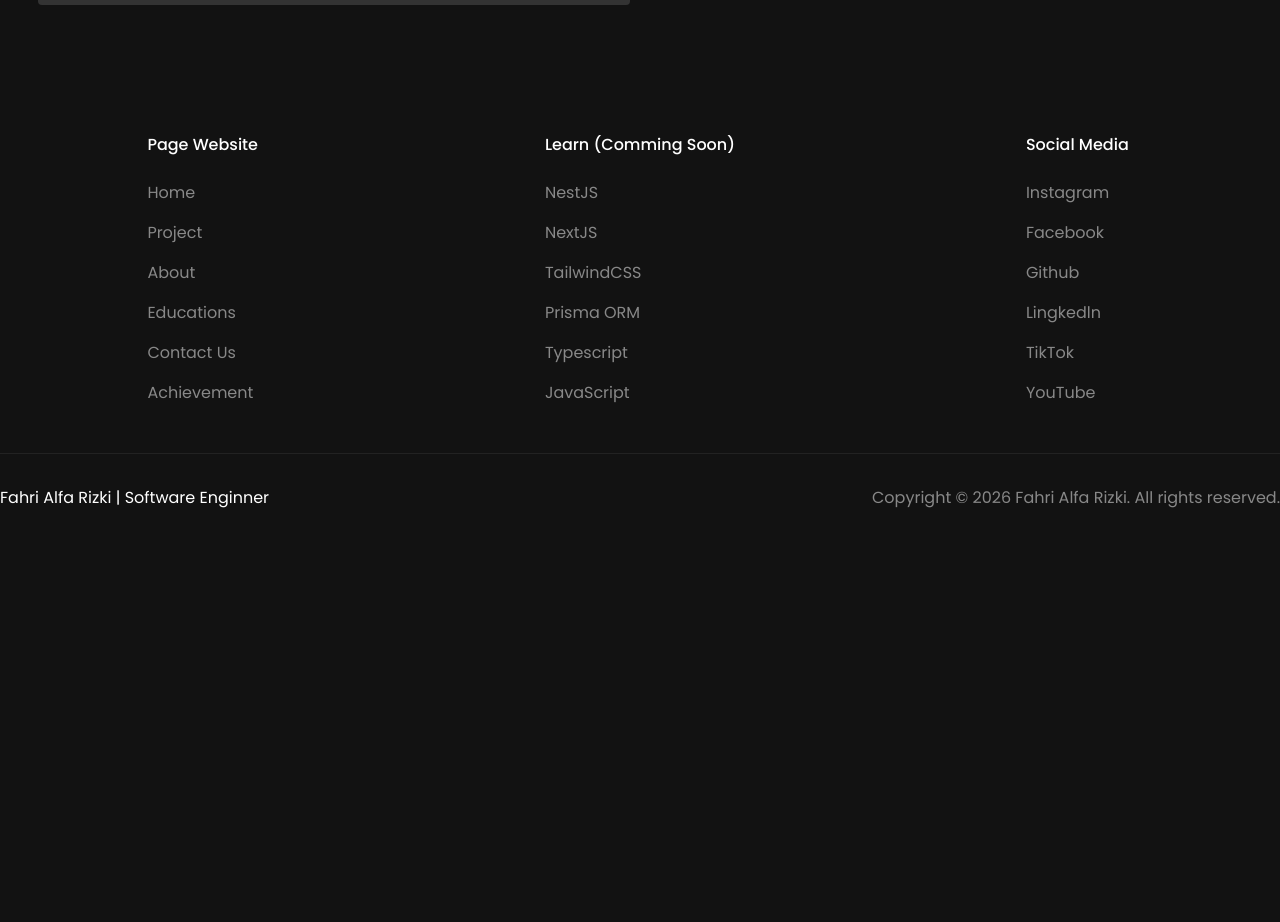
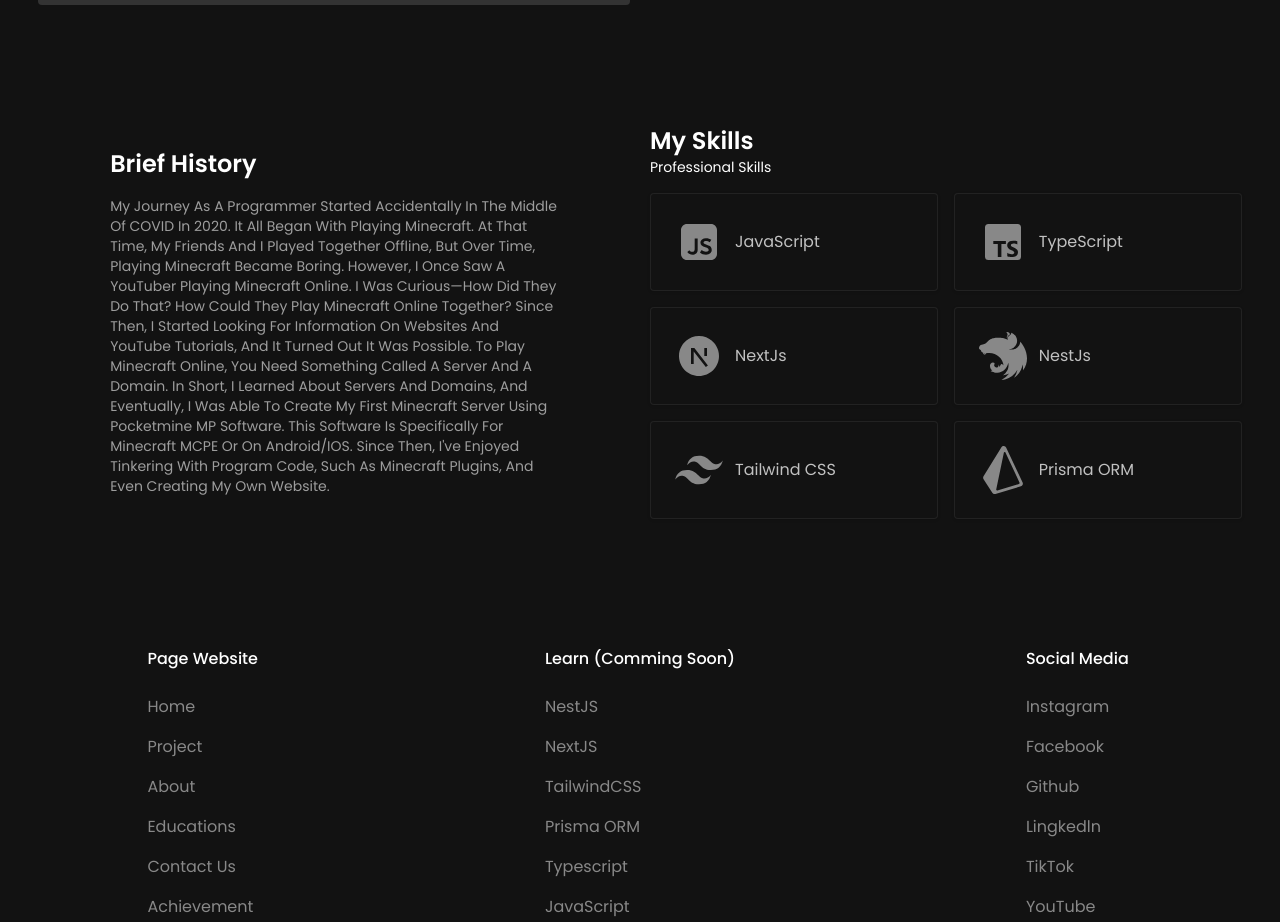
Before and after one commit to fahrialfarizki12/web-portofolio, a Next.js app: page /about in a window 1280 px wide. Shown: the part 1185-2107 px from the top of the page. Before the commit the page ends 1727 px from the top, so only its background shows below. Built offline with nearby package versions, Linux system fonts and the light colour scheme.

Commit message:
update new1

```diff
--- a/app/about/page.tsx
+++ b/app/about/page.tsx
@@ -1,16 +1,15 @@
+import HeroAbout from "@/components/hero-about";
 import HeroText from "@/components/hero-text";
 import { Badge } from "@/components/ui/badge";
 import {
   Card,
   CardContent,
   CardDescription,
-  CardFooter,
   CardHeader,
   CardTitle,
 } from "@/components/ui/card";
+import { FaBox } from "react-icons/fa";
 import { TbAward } from "react-icons/tb";
-import { FaBox } from "react-icons/fa";
-import HeroAbout from "@/components/hero-about";
 export default function AboutPage() {
   return (
     <>
@@ -63,7 +62,10 @@
       </div>
 
       <div className="my-20">
-        <HeroAbout />
+        <HeroAbout HeroOne={true} />
+      </div>
+      <div className="my-20 mt-30">
+        <HeroAbout HeroTwo={true} />
       </div>
     </>
   );
--- a/components/hero-about.tsx
+++ b/components/hero-about.tsx
@@ -1,9 +1,22 @@
+import { Card, CardAction, CardHeader, CardTitle } from "@/components/ui/card";
 import Image from "next/image";
+import { BiLogoTypescript } from "react-icons/bi";
+import { RiNextjsFill } from "react-icons/ri";
+import { SiNestjs, SiPrisma } from "react-icons/si";
 
-export default function HeroAbout() {
+import { RiJavascriptFill, RiTailwindCssFill } from "react-icons/ri";
+export default function HeroAbout({
+  HeroOne,
+  HeroTwo,
+}: {
+  HeroOne?: boolean | undefined;
+  HeroTwo?: boolean | undefined;
+}) {
   return (
     <>
       <div className="grid grid-cols-1 sm:grid-cols-2 sm:place-items-center gap-5">
+        {HeroOne && (
+          <>
             <div className="bg-accent rounded aspect-square relative">
               <Image
                 className="rounded-full w-[70%] mx-auto object-cover mask-b-from-3.5"
@@ -19,20 +32,130 @@
             </div>
             <div className="mt-4">
               <p className="text-sm text-foreground/80">
-            Hi, I’m Fahri Alfa Rizki, a Web Developer who enjoys exploring web
-            development from front-end to back-end. I love building modern and
-            visually appealing websites using the latest technologies.
-            Currently, I use Next.js for front-end development and NestJS for
-            back-end development. With this technology stack, I can build fast,
-            well-structured, and scalable web applications. I have solid
-            experience ensuring that web projects run smoothly, perform
-            optimally, and maintain an attractive visual design. Beyond coding,
-            I also have skills in graphic design using PixelLab and Canva, as
-            well as designing user-friendly UI/UX interfaces. This combination
-            of skills allows me to deliver the best results in every project I
-            work on.
+                Hi, I’m Fahri Alfa Rizki, a Web Developer who enjoys exploring
+                web development from front-end to back-end. I love building
+                modern and visually appealing websites using the latest
+                technologies. Currently, I use Next.js for front-end development
+                and NestJS for back-end development. With this technology stack,
+                I can build fast, well-structured, and scalable web
+                applications. I have solid experience ensuring that web projects
+                run smoothly, perform optimally, and maintain an attractive
+                visual design. Beyond coding, I also have skills in graphic
+                design using PixelLab and Canva, as well as designing
+                user-friendly UI/UX interfaces. This combination of skills
+                allows me to deliver the best results in every project I work
+                on.
               </p>
             </div>
+          </>
+        )}
+        {HeroTwo && (
+          <>
+            <div className="capitalize">
+              <h1 className="font-semibold text-2xl mb-4">brief history</h1>
+              <p className="text-sm text-foreground/80 max-w-md">
+                My journey as a programmer started accidentally in the middle of
+                COVID in 2020. It all began with playing Minecraft. At that
+                time, my friends and I played together offline, but over time,
+                playing Minecraft became boring. However, I once saw a YouTuber
+                playing Minecraft online. I was curious—how did they do that?
+                How could they play Minecraft online together? Since then, I
+                started looking for information on websites and YouTube
+                tutorials, and it turned out it was possible. To play Minecraft
+                online, you need something called a server and a domain. In
+                short, I learned about servers and domains, and eventually, I
+                was able to create my first Minecraft server using Pocketmine MP
+                software. This software is specifically for Minecraft MCPE or on
+                Android/iOS. Since then, I've enjoyed tinkering with program
+                code, such as Minecraft plugins, and even creating my own
+                website.
+              </p>
+            </div>
+            <div className="capitalize w-full">
+              <h1 className="font-semibold text-2xl">my skills</h1>
+              <p className="text-sm mb-4">professional skills</p>
+              <div className="grid grid-cols-2  place-items-center gap-4">
+                <Card className="w-full border-accent/50 rounded">
+                  <CardHeader className="flex items-center gap-3">
+                    <CardTitle>
+                      <div>
+                        <RiJavascriptFill className="text-5xl transition cursor-pointer ease-in-out fill-muted-foreground  hover:fill-yellow-500 active:fill-yellow-500" />
+                      </div>
+                    </CardTitle>
+                    <div>
+                      <CardAction>JavaScript</CardAction>
+                    </div>
+                  </CardHeader>
+                </Card>
+
+                <Card className="w-full border-accent/50 rounded">
+                  <CardHeader className="flex items-center gap-3">
+                    <CardTitle>
+                      <div>
+                        <BiLogoTypescript className="text-5xl transition cursor-pointer ease-in-out fill-muted-foreground  hover:fill-[#3498db] active:fill-[#3498db]" />
+                      </div>
+                    </CardTitle>
+                    <div>
+                      <CardAction>TypeScript</CardAction>
+                    </div>
+                  </CardHeader>
+                </Card>
+
+                <Card className="w-full border-accent/50 rounded">
+                  <CardHeader className="flex items-center gap-3">
+                    <CardTitle>
+                      <div>
+                        <RiNextjsFill className="text-5xl transition cursor-pointer ease-in-out fill-muted-foreground  hover:fill-black active:fill-black" />
+                      </div>
+                    </CardTitle>
+                    <div>
+                      <CardAction>NextJs</CardAction>
+                    </div>
+                  </CardHeader>
+                </Card>
+
+                <Card className="w-full border-accent/50 rounded">
+                  <CardHeader className="flex items-center gap-3">
+                    <CardTitle>
+                      <div>
+                        <SiNestjs className="text-5xl transition cursor-pointer ease-in-out fill-muted-foreground  hover:fill-red-500 active:fill-red-500" />
+                      </div>
+                    </CardTitle>
+                    <div>
+                      <CardAction>NestJs</CardAction>
+                    </div>
+                  </CardHeader>
+                </Card>
+
+                <Card className="w-full border-accent/50 rounded">
+                  <CardHeader className="flex items-center gap-3">
+                    <CardTitle>
+                      <div>
+                        <RiTailwindCssFill className="text-5xl transition cursor-pointer ease-in-out fill-muted-foreground  hover:fill-cyan-500 active:fill-cyan-500" />
+                      </div>
+                    </CardTitle>
+                    <div>
+                      <CardAction>Tailwind CSS</CardAction>
+                    </div>
+                  </CardHeader>
+                </Card>
+
+                <Card className="w-full border-accent/50 rounded">
+                  <CardHeader className="flex items-center gap-3">
+                    <CardTitle>
+                      <div>
+                        <SiPrisma className="text-5xl transition cursor-pointer ease-in-out fill-muted-foreground  hover:fill-cyan-500 active:fill-cyan-500" />
+                      </div>
+                    </CardTitle>
+                    <div>
+                      <CardAction>Prisma ORM</CardAction>
+                    </div>
+                  </CardHeader>
+                </Card>
+              </div>
+            </div>
+          </>
+        )}
       </div>
     </>
   );
--- a/components/nav-menu.tsx
+++ b/components/nav-menu.tsx
@@ -46,7 +46,7 @@
               asChild
               className={`${navigationMenuTriggerStyle()} ${pathname === "/educations" && "bg-primary"}`}
             >
-              <Link href="#">Educations</Link>
+              <Link href="/educations">Educations</Link>
             </NavigationMenuLink>
           </NavigationMenuItem>
           <NavigationMenuItem>
```
Also changed, not shown: app/educations/page.tsx (added, +99 -0 lines), public/smk.png (added), public/tut-wuri.png (added). Lines whose indentation alone changed are shown as unchanged.
